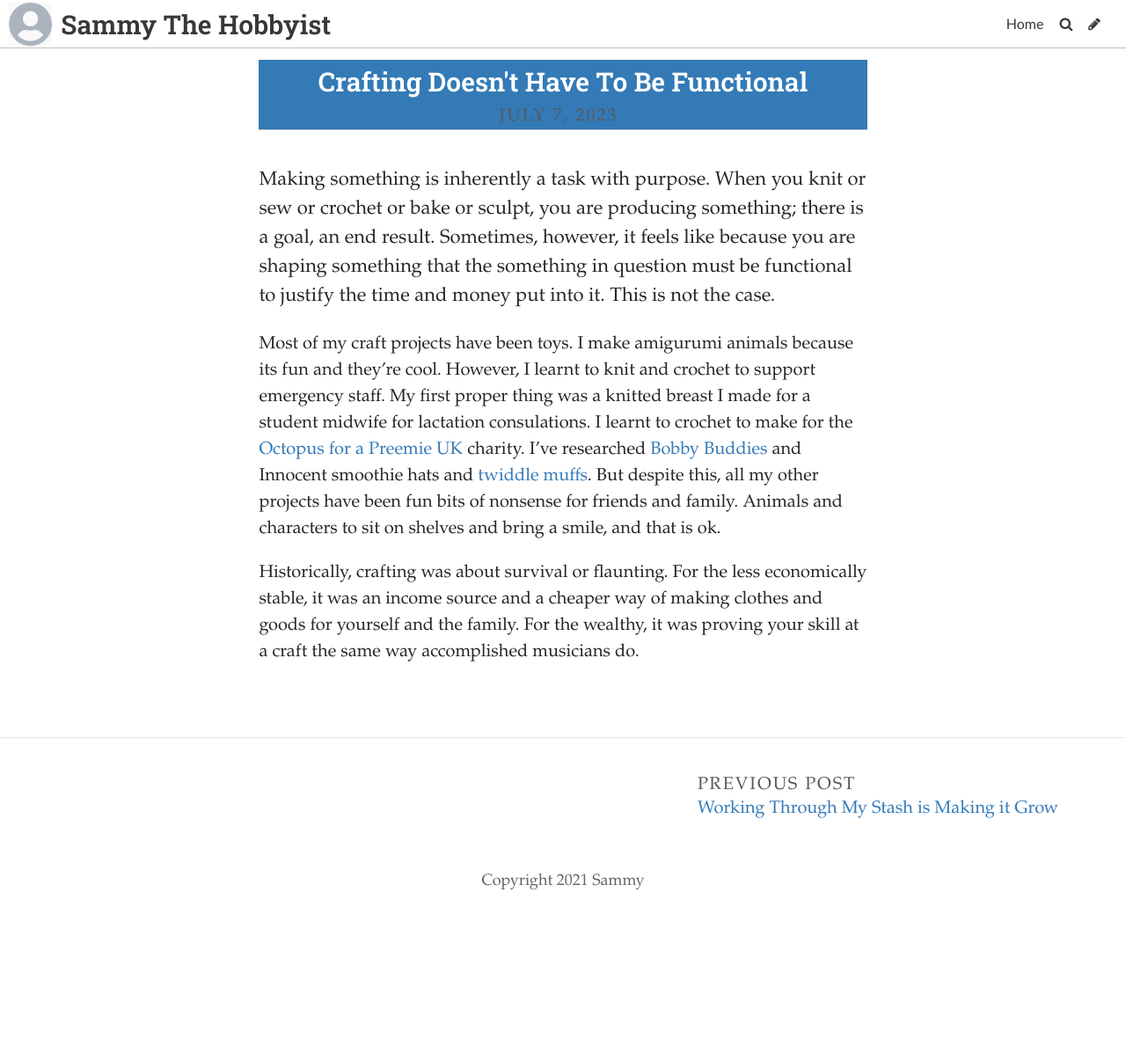
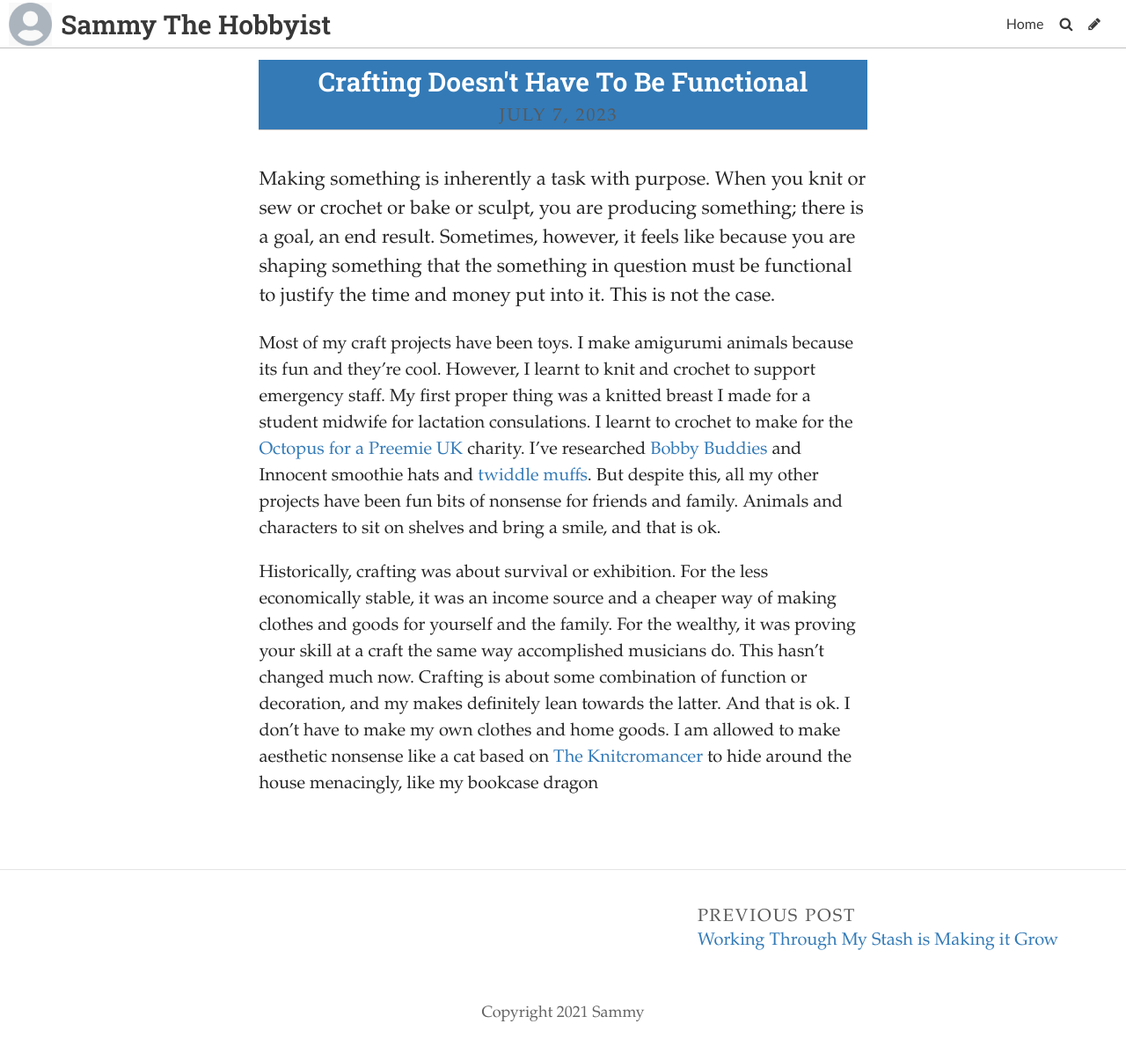
Before and after one commit to SammySpinsAYarn/Blog, a Jekyll site: the page built from _posts/2023-07-06-crafting-doesnt-have-to-be-functional.md, in a window 1280 px wide. Shown: the whole page at 88% size. Built offline with Jekyll 4.4.1, drawn with Linux system fonts in a browser that asks for light colours; some web fonts are replaced; before the commit the page ends 1047 px from its top, so only the background shows below that.

Commit message:
Update Post “2023-07-06-crafting-doesnt-have-to-be-functional”

```diff
--- a/_posts/2023-07-06-crafting-doesnt-have-to-be-functional.md
+++ b/_posts/2023-07-06-crafting-doesnt-have-to-be-functional.md
@@ -9,4 +9,4 @@
 
 M﻿ost of my craft projects have been toys. I make amigurumi animals because its fun and they're cool. However, I learnt to knit and crochet to support emergency staff. My first proper thing was a knitted breast I made for a student midwife for lactation consulations. I learnt to crochet to make for the [Octopus for a Preemie UK](https://octopusforapreemie.co.uk/) charity. I've researched [Bobby Buddies](https://www.hampshire.police.uk/news/hampshire/news/news/2019/september/bobby-buddies-officers-give-teddy-bears-to-children-living-with-domestic-abuse/#:~:text=...%20Knitted%20police%20officer%20teddy%20bears%20are%20being,exist%20when%20police%20attend%20after%20a%20domestic%20incident.) and Innocent smoothie hats and [twiddle muffs](https://www.ouh.nhs.uk/patient-guide/documents/twiddle-muffs.pdf). But despite this, all my other projects have been fun bits of nonsense for friends and family. Animals and characters to sit on shelves and bring a smile, and that is ok.
 
-H﻿istorically, crafting was about survival or flaunting. For the less economically stable, it was an income source and a cheaper way of making clothes and goods for yourself and the family. For the wealthy, it was proving your skill at a craft the same way accomplished musicians do.
+H﻿istorically, crafting was about survival or exhibition. For the less economically stable, it was an income source and a cheaper way of making clothes and goods for yourself and the family. For the wealthy, it was proving your skill at a craft the same way accomplished musicians do. This hasn't changed much now. Crafting is about some combination of function or decoration, and my makes definitely lean towards the latter. And that is ok. I don't have to make my own clothes and home goods. I am allowed to make aesthetic nonsense like a cat based on [The Knitcromancer](https://www.youtube.com/watch?v=WtfGTsSnMNg&cbrd=1) to hide around the house menacingly, like my bookcase dragon
```
